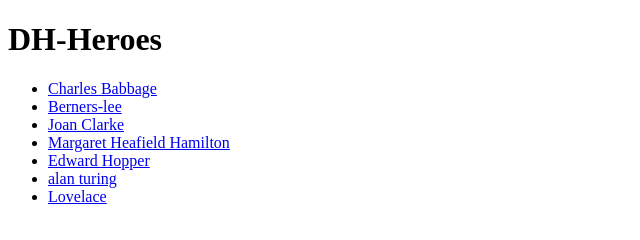
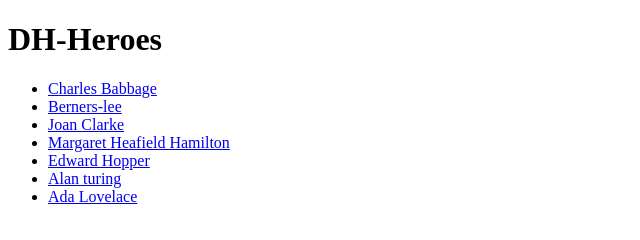
Before and after one commit to SooolCedron12/Dh_Heroes, a website: page views/index.html in a window 1280 px wide. Shown: the full height of the page, 0-640 px from the left. Drawn offline with Linux system fonts and the light colour scheme.

Commit message:
agregar cambios4

```diff
--- a/views/index.html
+++ b/views/index.html
@@ -14,8 +14,8 @@
                 <li><a href="/clarke">Joan Clarke</a></li>
                 <li><a href="/hamilton">Margaret Heafield Hamilton</a></li>
                 <li><a href="/hopper">Edward Hopper</a></li>
-                <li><a href="/turing">alan turing</a></li>
-                <li><a href="/lovelace">Lovelace</a></li>
+                <li><a href="/turing">Alan turing</a></li>
+                <li><a href="/lovelace">Ada Lovelace</a></li>
 
             </ul>
         </nav>
```
